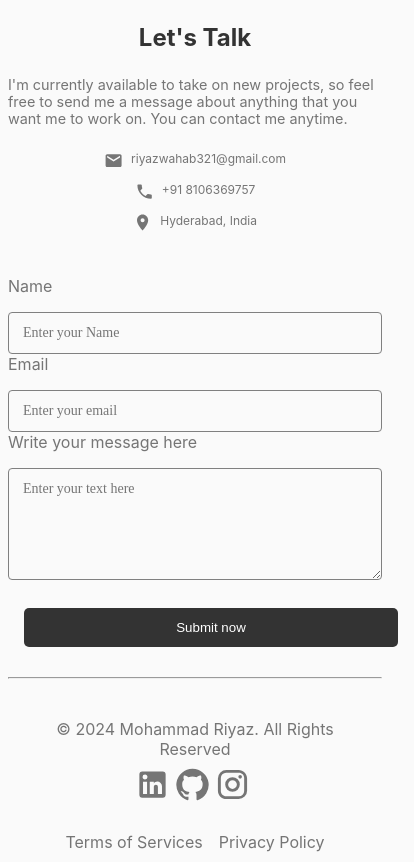
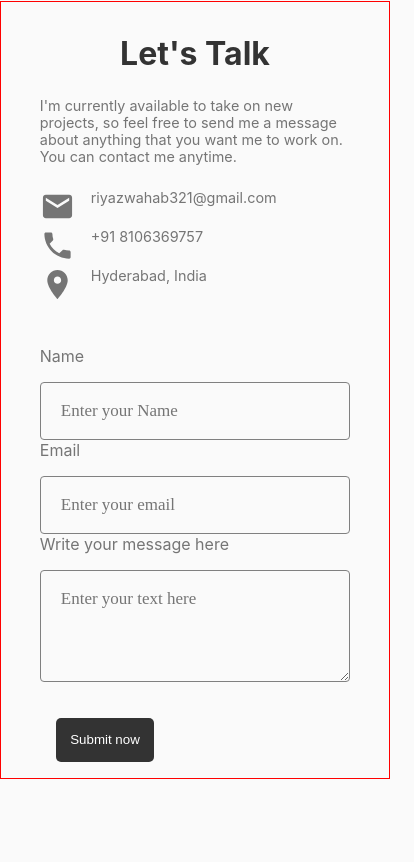
Before and after one commit to Riyaz0007/portfolio, a React (Create React App) app: page / in a window 390 px wide. Shown: the part 3902-4764 px from the top of the page, 414 px wide, since content can reach past the window. Built offline with nearby package versions, Linux system fonts and the light colour scheme.

Commit message:
the issue with the respomsiveness of the contact amd footer is resolved

```diff
--- a/src/components/contact/contact.css
+++ b/src/components/contact/contact.css
@@ -148,103 +148,12 @@
 }
 
 /* Styles for screens below 760px */
-@media (max-width: 760px) {
-    .contact {
-        margin-bottom: 2rem;
+@media screen and (max-width:649px) {
+    .mainc {
+        display: flex;
+        flex-direction: column;
+        border: 1px solid red;
     }
 
-    .mainc {
-        flex-direction: column;
-        padding: 0 1rem; /* Add padding to ensure content is not touching the edges */
-    }
 
-    .leftc, .rightc {
-        width: 100%; /* Take full width */
-        margin: 0;
-        margin-top: 2rem; /* Add margin to separate sections */
-    }
-
-    .contact-head, .inner-head {
-        font-size: 1.75rem;
-        text-align: center; /* Center align the text */
-    }
-
-    .details {
-        font-size: 0.875rem;
-        margin-left: 0; /* Remove extra margin */
-        margin-bottom: 1rem;
-        text-align: center; /* Center align the text */
-    }
-
-    .custom-input, .textarea {
-        font-size: 16px;
-        padding: 14px 18px; /* Slightly reduce padding */
-    }
-
-    .submit-btn {
-        width: 100%; /* Button takes full width */
-        padding: 0.85rem;
-        margin-top: 1.5rem; /* Adjust margin to give space between elements */
-    }
-
-    .icon-div-e .MuiSvgIcon-root,
-    .icon-div-m .MuiSvgIcon-root,
-    .icon-div-p .MuiSvgIcon-root {
-        font-size: 1.5rem; /* Adjust icon size */
-    }
-
-    .email, .phone-div, .location-div {
-        justify-content: center; /* Center the icon and text */
-    }
 }
-
-/* Styles for screens below 480px */
-@media (max-width: 480px) {
-    .contact {
-        margin-bottom: 2rem;
-    }
-
-    .mainc {
-        flex-direction: column;
-        align-items: center;
-        padding: 0 0.5rem; /* Add padding to avoid touching screen edges */
-    }
-
-    .leftc, .rightc {
-        width: 100%;
-        margin: 0;
-        margin-top: 2rem; /* Add margin to separate sections */
-    }
-
-    .contact-head, .inner-head {
-        font-size: 1.5rem;
-        text-align: center; /* Center align the text */
-    }
-
-    .details {
-        font-size: 0.75rem;
-        margin-left: 0.5rem;
-        text-align: center; /* Center align the text */
-    }
-
-    .custom-input, .textarea {
-        font-size: 14px;
-        padding: 12px 14px; /* Reduce padding */
-    }
-
-    .submit-btn {
-        width: 100%; /* Button takes full width */
-        padding: 0.75rem;
-        margin-top: 1.5rem; /* Adjust margin to give space between elements */
-    }
-
-    .icon-div-e .MuiSvgIcon-root,
-    .icon-div-m .MuiSvgIcon-root,
-    .icon-div-p .MuiSvgIcon-root {
-        font-size: 1.2rem; /* Adjust icon size */
-    }
-
-    .email, .phone-div, .location-div {
-        justify-content: center; /* Center the icon and text */
-    }
-}
--- a/src/components/footer/footer.css
+++ b/src/components/footer/footer.css
@@ -94,48 +94,17 @@
 /* Media Query for screens below 760px */
 /* Media Query for screens below 760px */
 /* Media Query for screens below 760px */
-@media (max-width: 760px) {
-    .footer {
-        width: 100%;
-        height: auto; /* Allow height to adjust based on content */
-        padding: 1rem;
-        margin-top: 2rem; /* Add space between footer and other components */
-    }
+@media screen and (max-width:649px) {
+    .footer{
+        margin-top:20rem;
 
-    .footer-m {
-        flex-direction: column; /* Stack items vertically */
-        align-items: center; /* Center-align content */
-        text-align: center; /* Ensure text is centered */
-    }
 
-    .footer-l, .footer-r {
-        margin: 0.5rem 0; /* Adjust margin for better spacing */
-    }
-
-    .footer-icon-l, .footer-icon-g, .footer-icon-i {
-        margin-right: 0.5rem; /* Reduce margin between icons */
-    }
-
-    .footer-r {
-        margin-top: 1rem; /* Add space above footer links */
     }
 }
+@media screen and (max-width:263px) {
+    .footer{
+        margin-top:25rem;
 
-/* Media Query for screens below 480px */
-@media (max-width: 480px) {
-    .footer {
-        width: 100%; /* Set width to 100% */
-        height: auto; /* Allow height to adjust based on content */
-        padding: 0.5rem;
-        margin-top: 2rem; /* Add space between footer and other components */
-    }
 
-    .footer-icon-l, .footer-icon-g, .footer-icon-i {
-        font-size: 1.5rem; /* Make icons smaller */
-        margin-right: 0.3rem; /* Further reduce margin */
-    }
-
-    .footer-r {
-        margin-top: 1.5rem; /* Increase space above footer links */
     }
 }
```
